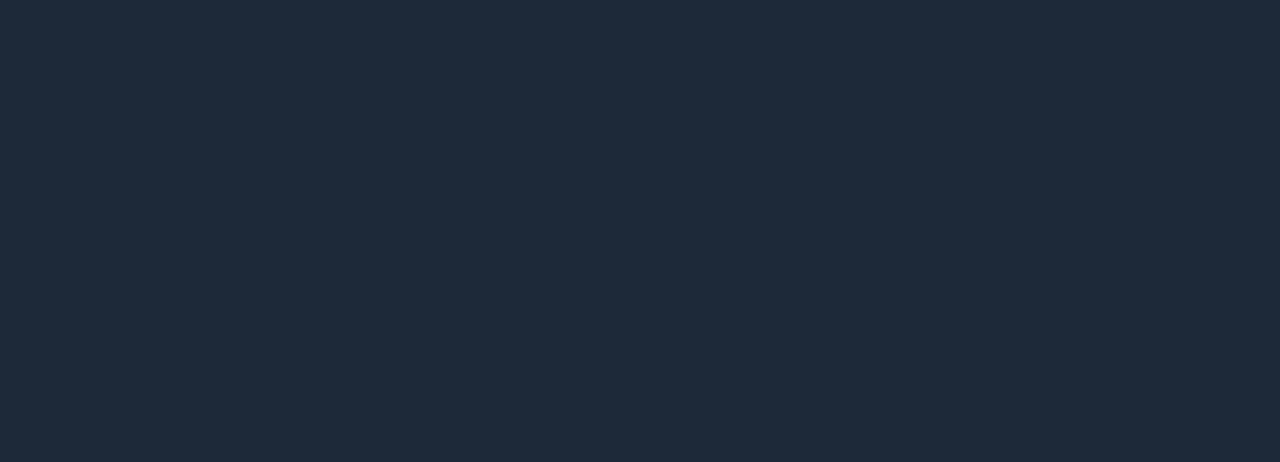
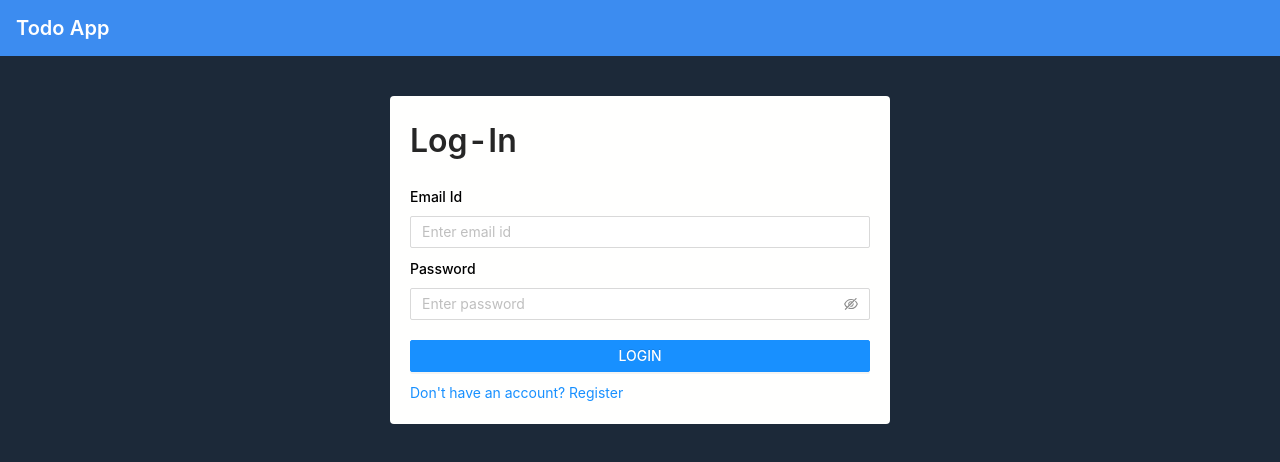
Before and after one commit to harshgandhi-1999/react-todo-app, a React (Create React App) app in the folder todo-app-frontend/: page /login in a window 1280 px wide. Shown: the top 462 px of the page. Built offline with nearby package versions, Linux system fonts and the light colour scheme.

Commit message:
login page design updated

```diff
--- a/todo-app-frontend/src/App.js
+++ b/todo-app-frontend/src/App.js
@@ -12,10 +12,10 @@ function App() {
       <BrowserRouter>
         <Switch>
           <Route path="/signup" component={Signup} exact />
-          {/* <Route path="/login" component={Login} exact />
-          <Route path="/" component={Dashboard} exact />
-          <Route path="/notfound" component={NotFound} exact />
-          <Redirect to="/notfound" /> */}
+          <Route path="/login" component={Login} exact />
+          {/* <Route path="/" component={Dashboard} exact /> */}
+          {/* <Route path="/notfound" component={NotFound} exact /> */}
+          {/* <Redirect to="/notfound" /> */}
         </Switch>
       </BrowserRouter>
     </div>
--- a/todo-app-frontend/src/pages/LoginPage/Login.js
+++ b/todo-app-frontend/src/pages/LoginPage/Login.js
@@ -3,8 +3,12 @@ import WelcomeNavbar from "../../components/WelcomeNavbar";
 import LoginFormComponent from "./components/LoginFormComponent";
 
 const Login = () => {
-  return <>{/* <WelcomeNavbar />
-      <LoginFormComponent /> */}</>;
+  return (
+    <>
+      <WelcomeNavbar />
+      <LoginFormComponent />
+    </>
+  );
 };
 
 export default Login;
--- a/todo-app-frontend/src/pages/LoginPage/components/LoginForm.css
+++ /dev/null
@@ -1,38 +0,0 @@
-.login-form-container {
-    width: 100%;
-    height: 100%;
-}
-
-.login-form-style {
-    width: 80%;
-    max-width: 500px;
-    margin: 40px auto;
-    padding: 20px 20px;
-    background-color: #fffffe;
-    color: black;
-    border-radius: 4px;
-}
-
-.login-form-heading {
-    font-size: 2rem;
-    font-weight: 500;
-    margin-bottom: 20px;
-}
-
-@media only screen and (max-width: 480px) {
-    .login-form-style {
-        width: 90%;
-        padding: 16px;
-        background-color: transparent;
-        color: #007bff;
-    }
-
-    .login-form-heading {
-        color: #007bff;
-        text-align: center;
-    }
-
-    .register-link {
-        color: #00b5b5;
-    }
-}
--- a/todo-app-frontend/src/pages/LoginPage/components/LoginFormComponent.js
+++ b/todo-app-frontend/src/pages/LoginPage/components/LoginFormComponent.js
@@ -1,9 +1,9 @@
-import React from "react";
-import "./LoginForm.css";
-// import { Form, Button } from "react-bootstrap";
+import React, { useState } from "react";
+import { Form, Button, Input, message } from "antd";
 import { API } from "../../../utils/api";
 import { Link } from "react-router-dom";
 import axios from "axios";
+import "../../formStyle.css";
 
 const config = {
   headers: {
@@ -12,53 +12,81 @@ const config = {
   },
 };
 
+const Label = ({ text }) => {
+  return <span className="my-label-style">{text}</span>;
+};
+
 const LoginFormComponent = () => {
-  // const handleSubmit = (e) => {
-  //   e.preventDefault();
-  //   const data = JSON.stringify({
-  //     email: e.target.formEmail.value,
-  //     password: e.target.formPassword.value,
-  //   });
-  //   console.log(data);
-  //   axios
-  //     .post(`${API}/signin`, data, config)
-  //     .then((res) => {
-  //       console.log(res);
-  //     })
-  //     .catch((err) => {
-  //       console.log(err);
-  //     });
-  // };
+  const [loading, setLoading] = useState(false);
+  const handleSubmit = (e) => {
+    setLoading(true);
+    const data = JSON.stringify({
+      email: e.email,
+      password: e.password,
+    });
+    axios
+      .post(`${API}/signin`, data, config)
+      .then((res) => {
+        setLoading(false);
+        message.success(res.data.message);
+        localStorage.setItem("Token", res.data.token);
+      })
+      .catch((err) => {
+        setLoading(false);
+        if (err.response) {
+          message.error(err.response.data.message);
+          console.log(err.response);
+        } else {
+          message.error(err.message);
+          console.log(err.message);
+        }
+      });
+  };
 
   return (
-    <div></div>
-    // <div className="login-form-container">
-    //   <div className="login-form-style">
-    //     <Form onSubmit={handleSubmit}>
-    //       <div className="login-form-heading">Log-In</div>
-    //       <Form.Group controlId="formEmail">
-    //         <Form.Label style={{ fontWeight: "500" }}>Email address</Form.Label>
-    //         <Form.Control type="email" placeholder="Enter email" />
-    //       </Form.Group>
-    //       <Form.Group controlId="formPassword">
-    //         <Form.Label style={{ fontWeight: "500" }}>Password</Form.Label>
-    //         <Form.Control type="password" placeholder="Password" />
-    //       </Form.Group>
-    //       <Button
-    //         variant="primary"
-    //         type="submit"
-    //         style={{ width: "100%", marginBottom: "10px", fontWeight: "500" }}
-    //       >
-    //         LOGIN
-    //       </Button>
-    //       <Link to="/signup">
-    //         <span className="register-link">
-    //           Don't have an account? Register
-    //         </span>
-    //       </Link>
-    //     </Form>
-    //   </div>
-    // </div>
+    <div className="my-form-container">
+      <div className="my-form-style">
+        <Form
+          layout="vertical"
+          name="login-form"
+          requiredMark="optional"
+          onFinish={handleSubmit}
+        >
+          <div className="my-form-heading">Log-In</div>
+          <Form.Item
+            label={<Label text="Email Id" />}
+            name="email"
+            rules={[
+              { required: true, message: "Please provide your email id!" },
+            ]}
+            style={{ marginBottom: "10px" }}
+          >
+            <Input type="email" placeholder="Enter email id" />
+          </Form.Item>
+          <Form.Item
+            label={<Label text="Password" />}
+            name="password"
+            rules={[
+              { required: true, message: "Please provide your password!" },
+            ]}
+            style={{ marginBottom: "10px" }}
+          >
+            <Input.Password placeholder="Enter password" />
+          </Form.Item>
+          <Button
+            type="primary"
+            htmlType="submit"
+            style={{ width: "100%", margin: "10px 0", fontWeight: "500" }}
+            loading={loading}
+          >
+            LOGIN
+          </Button>
+          <Link to="/signup">
+            <span className="my-link">Don't have an account? Register</span>
+          </Link>
+        </Form>
+      </div>
+    </div>
   );
 };
 
--- a/todo-app-frontend/src/pages/SignupPage/components/SignupForm.css
+++ /dev/null
@@ -1,38 +0,0 @@
-.signup-form-container {
-    width: 100%;
-    height: 100%;
-}
-
-.signup-form-style {
-    width: 80%;
-    max-width: 500px;
-    margin: 40px auto;
-    padding: 20px 20px;
-    background-color: #fffffe;
-    color: black;
-    border-radius: 4px;
-}
-
-.signup-form-heading {
-    font-size: 2rem;
-    font-weight: 500;
-    margin-bottom: 20px;
-}
-
-@media only screen and (max-width: 480px) {
-    .signup-form-style {
-        width: 90%;
-        padding: 16px;
-        background-color: transparent;
-        color: #007bff;
-    }
-
-    .signup-form-heading {
-        color: #007bff;
-        text-align: center;
-    }
-
-    .login-link {
-        color: #00b5b5;
-    }
-}
--- a/todo-app-frontend/src/pages/SignupPage/components/SignupFormComponent.js
+++ b/todo-app-frontend/src/pages/SignupPage/components/SignupFormComponent.js
@@ -1,9 +1,9 @@
 import React, { useState } from "react";
 import { Link } from "react-router-dom";
-import "./SignupForm.css";
 import { API } from "../../../utils/api";
 import axios from "axios";
 import { Form, Input, Button, message } from "antd";
+import "../../formStyle.css";
 
 const config = {
   headers: {
@@ -13,7 +13,7 @@ const config = {
 };
 
 const Label = ({ text }) => {
-  return <span style={{ fontWeight: "500" }}>{text}</span>;
+  return <span className="my-label-style">{text}</span>;
 };
 
 const SignupFormComponent = ({ history }) => {
@@ -50,15 +50,15 @@ const SignupFormComponent = ({ history }) => {
   };
 
   return (
-    <div className="signup-form-container">
-      <div className="signup-form-style">
+    <div className="my-form-container">
+      <div className="my-form-style">
         <Form
           layout="vertical"
           name="signup-form"
           requiredMark="optional"
           onFinish={handleSubmit}
         >
-          <div className="signup-form-heading">Sign-Up</div>
+          <div className="my-form-heading">Sign-Up</div>
           <Form.Item
             label={<Label text="Username" />}
             name="username"
@@ -67,7 +67,7 @@ const SignupFormComponent = ({ history }) => {
             ]}
             style={{ marginBottom: "10px" }}
           >
-            <Input placeholder="Enter username" />
+            <Input type="text" placeholder="Enter username" />
           </Form.Item>
           <Form.Item
             label={<Label text="Email" />}
@@ -77,7 +77,7 @@ const SignupFormComponent = ({ history }) => {
             ]}
             style={{ marginBottom: "10px" }}
           >
-            <Input placeholder="Enter email id" />
+            <Input type="email" placeholder="Enter email id" />
           </Form.Item>
           <Form.Item
             label={<Label text="Password" />}
@@ -90,15 +90,15 @@ const SignupFormComponent = ({ history }) => {
             <Input.Password placeholder="Enter password" />
           </Form.Item>
           <Button
+            type="primary"
             htmlType="submit"
-            style={{ width: "100%", marginBottom: "10px", fontWeight: "500" }}
+            style={{ width: "100%", margin: "10px 0", fontWeight: "500" }}
             loading={loading}
-            disabled={loading}
           >
             SIGNUP
           </Button>
           <Link to="/login">
-            <span className="login-link">Already have an account? Login</span>
+            <span className="my-link">Already have an account? Login</span>
           </Link>
         </Form>
       </div>
--- /dev/null
+++ b/todo-app-frontend/src/pages/formStyle.css
@@ -0,0 +1,46 @@
+.my-form-container {
+  width: 100%;
+  height: 100%;
+}
+
+.my-form-style {
+  width: 80%;
+  max-width: 500px;
+  margin: 40px auto;
+  padding: 20px 20px;
+  background-color: #fffffe;
+  color: black;
+  border-radius: 4px;
+}
+
+.my-form-heading {
+  font-size: 2rem;
+  font-weight: 600;
+  margin-bottom: 20px;
+}
+
+.my-label-style {
+  font-weight: 500;
+  color: #000;
+}
+
+@media only screen and (max-width: 480px) {
+  .my-form-style {
+    width: 90%;
+    padding: 16px;
+    background-color: transparent;
+    color: #007bff;
+  }
+
+  .my-form-heading {
+    color: #007bff;
+    text-align: center;
+  }
+
+  .my-link {
+    color: #00b5b5;
+  }
+  .my-label-style {
+    color: #007bff;
+  }
+}
```
